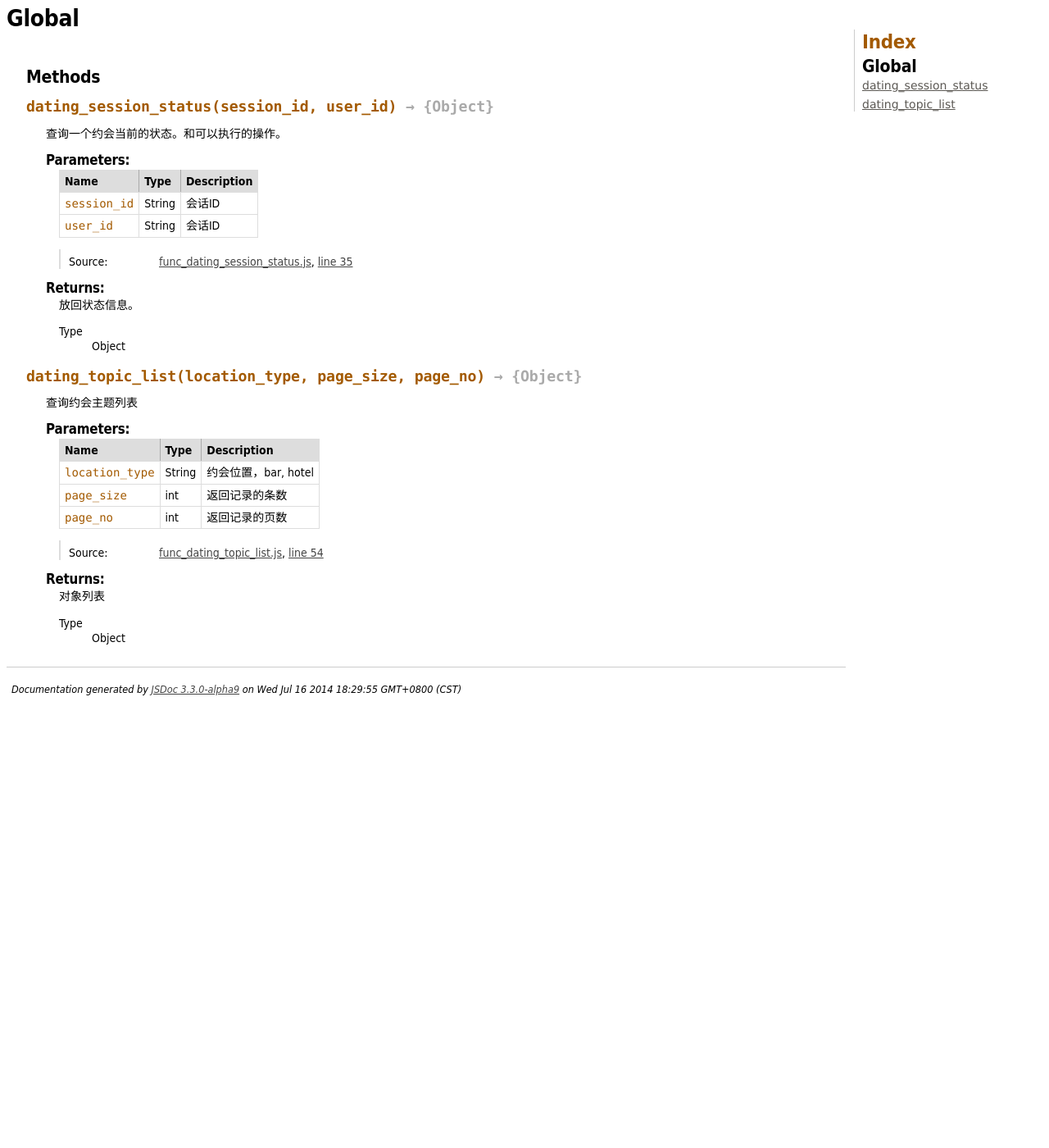
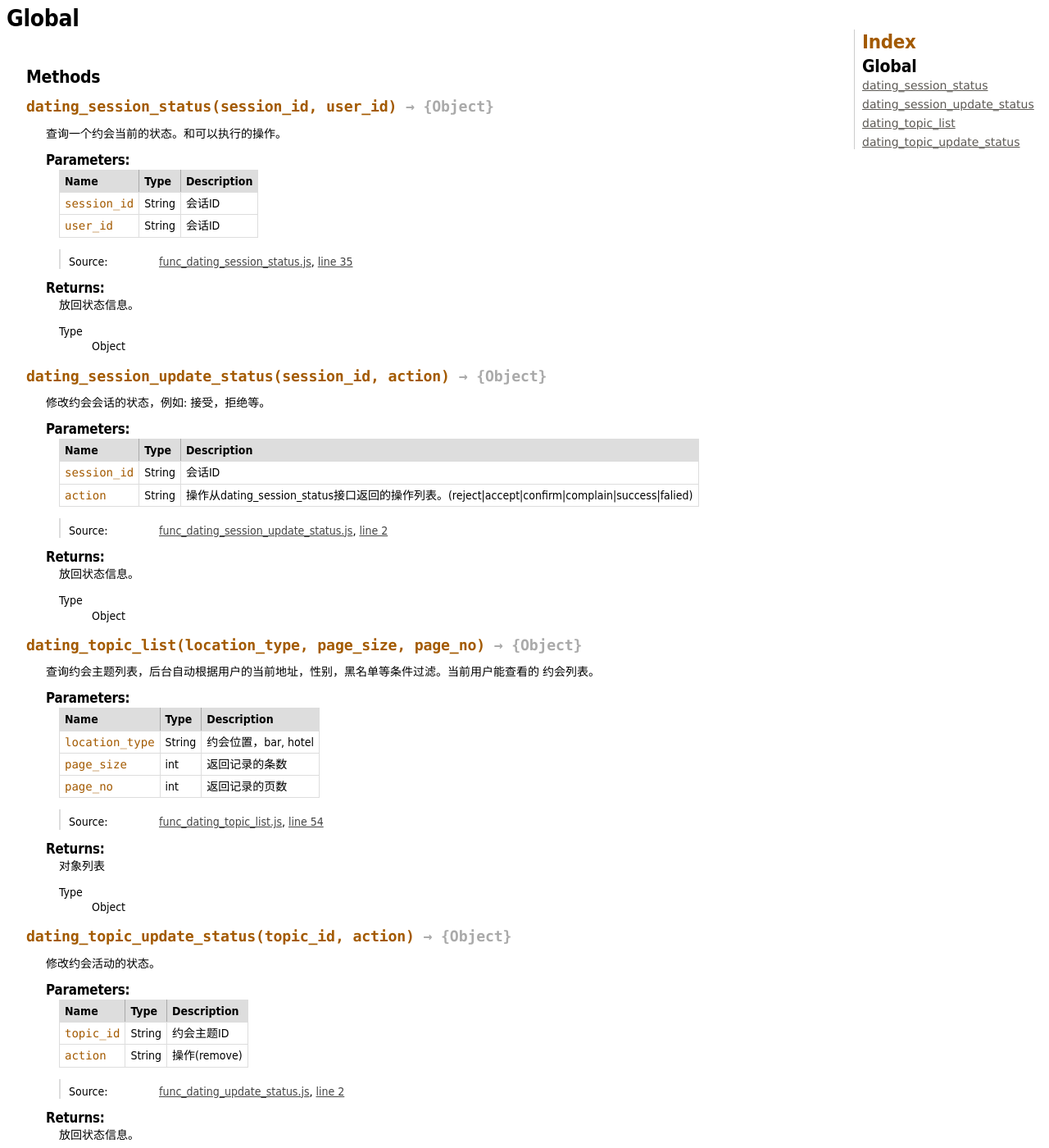
Before and after one commit to deonwu/vdating, a Jekyll site: the page api_doc/global.html, which Jekyll copies as it is, in a window 1280 px wide and 1400 px high. Shown: the whole window at 82% size. Built offline with Jekyll 4.4.1, drawn with Linux system fonts in a browser that asks for light colours; Markdown is read by kramdown in place of the engine named in the settings; some of the changed text lies outside the part shown.

Commit message:
更新文档信息。

```diff
--- a/api_doc/func_dating_session_status.js.html
+++ b/api_doc/func_dating_session_status.js.html
@@ -171,13 +171,13 @@ AV.Cloud.define("dating_session_status",
 </div>
 
 <nav>
-    <h2><a href="index.html">Index</a></h2><h3>Global</h3><ul><li><a href="global.html#dating_session_status">dating_session_status</a></li><li><a href="global.html#dating_topic_list">dating_topic_list</a></li></ul>
+    <h2><a href="index.html">Index</a></h2><h3>Global</h3><ul><li><a href="global.html#dating_session_status">dating_session_status</a></li><li><a href="global.html#dating_session_update_status">dating_session_update_status</a></li><li><a href="global.html#dating_topic_list">dating_topic_list</a></li><li><a href="global.html#dating_topic_update_status">dating_topic_update_status</a></li></ul>
 </nav>
 
 <br clear="both">
 
 <footer>
-    Documentation generated by <a href="https://github.com/jsdoc3/jsdoc">JSDoc 3.3.0-alpha9</a> on Wed Jul 16 2014 18:29:55 GMT+0800 (CST)
+    Documentation generated by <a href="https://github.com/jsdoc3/jsdoc">JSDoc 3.3.0-alpha9</a> on Fri Aug 01 2014 13:27:19 GMT+0800 (CST)
 </footer>
 
 <script> prettyPrint(); </script>
--- a/api_doc/global.html
+++ b/api_doc/global.html
@@ -257,6 +257,170 @@
 
 
 <dt>
+    <h4 class="name" id="dating_session_update_status"><span class="type-signature"></span>dating_session_update_status<span class="signature">(session_id, action)</span><span class="type-signature"> &rarr; {Object}</span></h4>
+
+
+</dt>
+<dd>
+
+
+    <div class="description">
+        修改约会会话的状态，例如: 接受，拒绝等。
+    </div>
+
+
+
+
+
+
+
+        <h5>Parameters:</h5>
+
+
+<table class="params">
+    <thead>
+    <tr>
+
+        <th>Name</th>
+
+
+        <th>Type</th>
+
+
+
+
+
+        <th class="last">Description</th>
+    </tr>
+    </thead>
+
+    <tbody>
+
+
+        <tr>
+
+                <td class="name"><code>session_id</code></td>
+
+
+            <td class="type">
+
+
+<span class="param-type">String</span>
+
+
+
+            </td>
+
+
+
+
+
+            <td class="description last">会话ID</td>
+        </tr>
+
+
+
+        <tr>
+
+                <td class="name"><code>action</code></td>
+
+
+            <td class="type">
+
+
+<span class="param-type">String</span>
+
+
+
+            </td>
+
+
+
+
+
+            <td class="description last">操作从dating_session_status接口返回的操作列表。(reject|accept|confirm|complain|success|falied)</td>
+        </tr>
+
+
+    </tbody>
+</table>
+
+
+
+<dl class="details">
+
+
+
+
+
+
+
+
+
+
+
+
+
+
+
+
+
+
+
+    <dt class="tag-source">Source:</dt>
+    <dd class="tag-source"><ul class="dummy"><li>
+        <a href="func_dating_session_update_status.js.html">func_dating_session_update_status.js</a>, <a href="func_dating_session_update_status.js.html#line2">line 2</a>
+    </li></ul></dd>
+
+
+
+
+
+
+
+</dl>
+
+
+
+
+
+
+
+
+
+
+
+
+
+    <h5>Returns:</h5>
+
+
+<div class="param-desc">
+    放回状态信息。
+</div>
+
+
+
+<dl>
+    <dt>
+        Type
+    </dt>
+    <dd>
+
+<span class="param-type">Object</span>
+
+
+    </dd>
+</dl>
+
+
+
+
+</dd>
+
+
+
+<dt>
     <h4 class="name" id="dating_topic_list"><span class="type-signature"></span>dating_topic_list<span class="signature">(location_type, page_size, page_no)</span><span class="type-signature"> &rarr; {Object}</span></h4>
 
 
@@ -265,7 +429,8 @@
 
 
     <div class="description">
-        查询约会主题列表
+        查询约会主题列表，后台自动根据用户的当前地址，性别，黑名单等条件过滤。当前用户能查看的
+约会列表。
     </div>
 
 
@@ -441,6 +606,170 @@
 
 </dd>
 
+
+
+<dt>
+    <h4 class="name" id="dating_topic_update_status"><span class="type-signature"></span>dating_topic_update_status<span class="signature">(topic_id, action)</span><span class="type-signature"> &rarr; {Object}</span></h4>
+
+
+</dt>
+<dd>
+
+
+    <div class="description">
+        修改约会活动的状态。
+    </div>
+
+
+
+
+
+
+
+        <h5>Parameters:</h5>
+
+
+<table class="params">
+    <thead>
+    <tr>
+
+        <th>Name</th>
+
+
+        <th>Type</th>
+
+
+
+
+
+        <th class="last">Description</th>
+    </tr>
+    </thead>
+
+    <tbody>
+
+
+        <tr>
+
+                <td class="name"><code>topic_id</code></td>
+
+
+            <td class="type">
+
+
+<span class="param-type">String</span>
+
+
+
+            </td>
+
+
+
+
+
+            <td class="description last">约会主题ID</td>
+        </tr>
+
+
+
+        <tr>
+
+                <td class="name"><code>action</code></td>
+
+
+            <td class="type">
+
+
+<span class="param-type">String</span>
+
+
+
+            </td>
+
+
+
+
+
+            <td class="description last">操作(remove)</td>
+        </tr>
+
+
+    </tbody>
+</table>
+
+
+
+<dl class="details">
+
+
+
+
+
+
+
+
+
+
+
+
+
+
+
+
+
+
+
+    <dt class="tag-source">Source:</dt>
+    <dd class="tag-source"><ul class="dummy"><li>
+        <a href="func_dating_update_status.js.html">func_dating_update_status.js</a>, <a href="func_dating_update_status.js.html#line2">line 2</a>
+    </li></ul></dd>
+
+
+
+
+
+
+
+</dl>
+
+
+
+
+
+
+
+
+
+
+
+
+
+    <h5>Returns:</h5>
+
+
+<div class="param-desc">
+    放回状态信息。
+</div>
+
+
+
+<dl>
+    <dt>
+        Type
+    </dt>
+    <dd>
+
+<span class="param-type">Object</span>
+
+
+    </dd>
+</dl>
+
+
+
+
+</dd>
+
         </dl>
 
 
@@ -457,13 +786,13 @@
 </div>
 
 <nav>
-    <h2><a href="index.html">Index</a></h2><h3>Global</h3><ul><li><a href="global.html#dating_session_status">dating_session_status</a></li><li><a href="global.html#dating_topic_list">dating_topic_list</a></li></ul>
+    <h2><a href="index.html">Index</a></h2><h3>Global</h3><ul><li><a href="global.html#dating_session_status">dating_session_status</a></li><li><a href="global.html#dating_session_update_status">dating_session_update_status</a></li><li><a href="global.html#dating_topic_list">dating_topic_list</a></li><li><a href="global.html#dating_topic_update_status">dating_topic_update_status</a></li></ul>
 </nav>
 
 <br clear="both">
 
 <footer>
-    Documentation generated by <a href="https://github.com/jsdoc3/jsdoc">JSDoc 3.3.0-alpha9</a> on Wed Jul 16 2014 18:29:55 GMT+0800 (CST)
+    Documentation generated by <a href="https://github.com/jsdoc3/jsdoc">JSDoc 3.3.0-alpha9</a> on Fri Aug 01 2014 13:27:19 GMT+0800 (CST)
 </footer>
 
 <script> prettyPrint(); </script>
--- a/api_doc/index.html
+++ b/api_doc/index.html
@@ -48,13 +48,13 @@
 </div>
 
 <nav>
-    <h2><a href="index.html">Index</a></h2><h3>Global</h3><ul><li><a href="global.html#dating_session_status">dating_session_status</a></li><li><a href="global.html#dating_topic_list">dating_topic_list</a></li></ul>
+    <h2><a href="index.html">Index</a></h2><h3>Global</h3><ul><li><a href="global.html#dating_session_status">dating_session_status</a></li><li><a href="global.html#dating_session_update_status">dating_session_update_status</a></li><li><a href="global.html#dating_topic_list">dating_topic_list</a></li><li><a href="global.html#dating_topic_update_status">dating_topic_update_status</a></li></ul>
 </nav>
 
 <br clear="both">
 
 <footer>
-    Documentation generated by <a href="https://github.com/jsdoc3/jsdoc">JSDoc 3.3.0-alpha9</a> on Wed Jul 16 2014 18:29:55 GMT+0800 (CST)
+    Documentation generated by <a href="https://github.com/jsdoc3/jsdoc">JSDoc 3.3.0-alpha9</a> on Fri Aug 01 2014 13:27:19 GMT+0800 (CST)
 </footer>
 
 <script> prettyPrint(); </script>
```
Also changed, not shown: api_doc/func_dating_session_update_status.js.html (added, +225 -0 lines), api_doc/func_dating_topic_list.js.html (+4 -3 lines), api_doc/func_dating_update_status.js.html (added, +108 -0 lines), pages/develop/introduction.md (+2 -1 lines).
